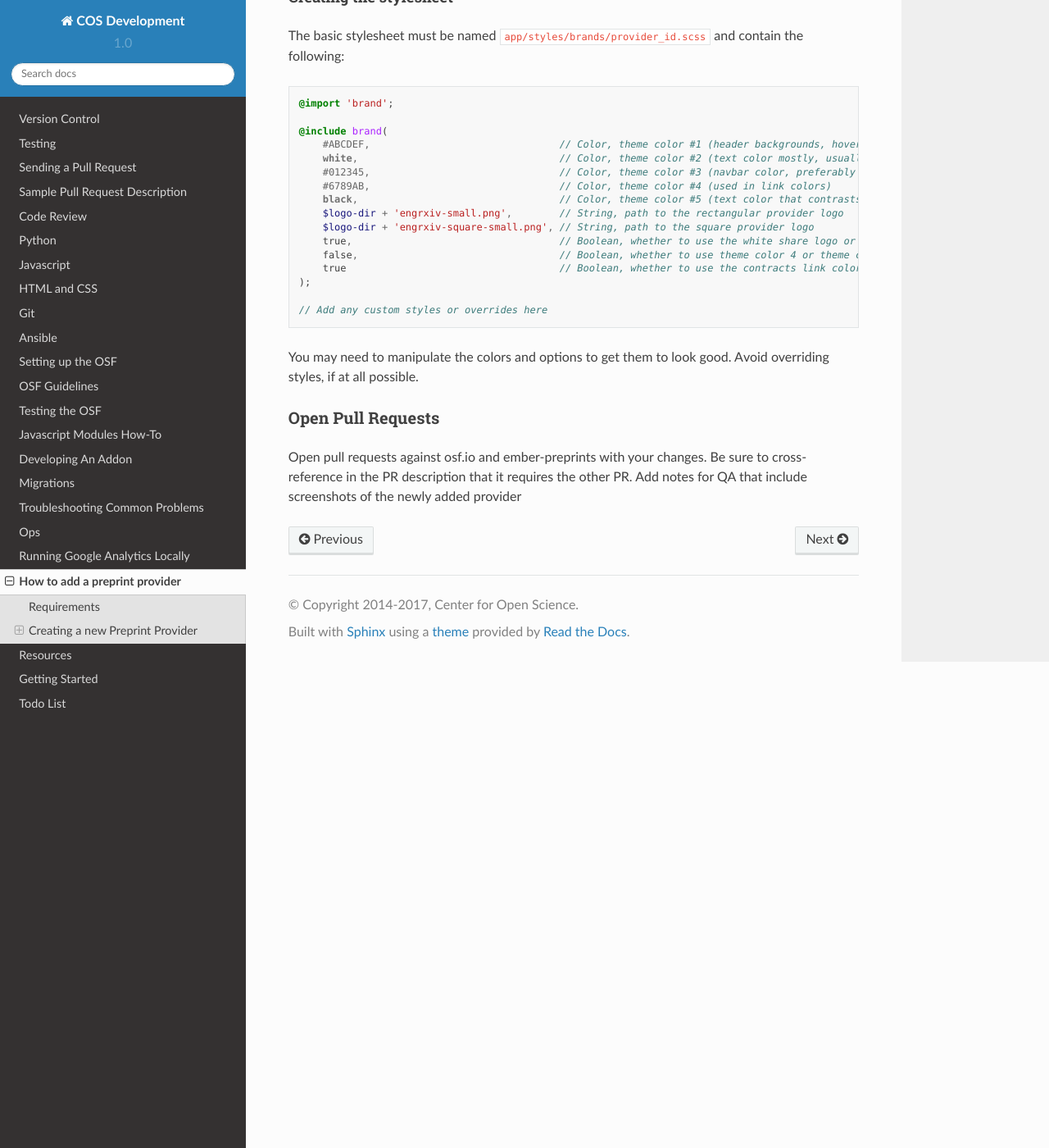
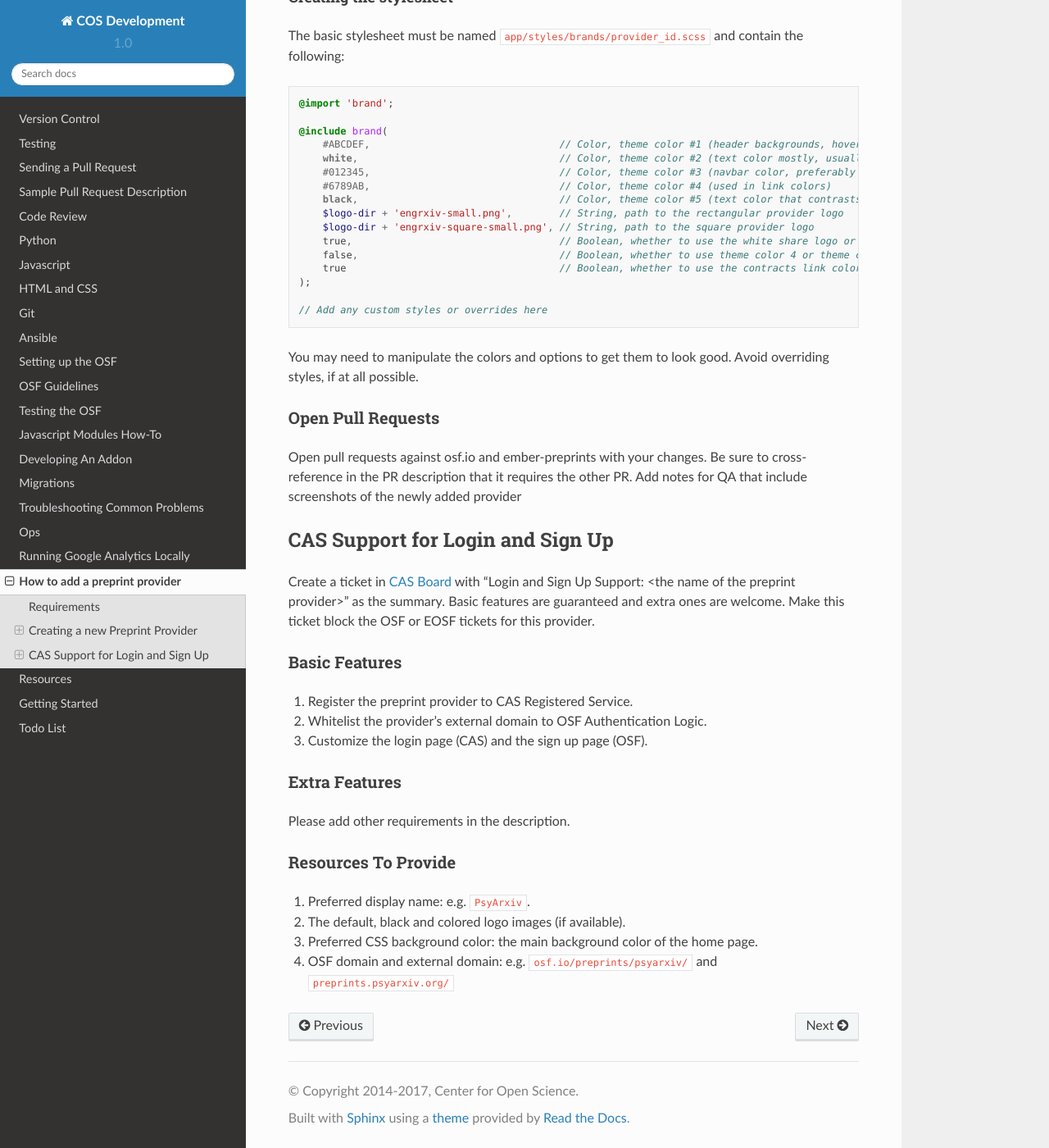
Before and after one commit to CenterForOpenScience/COSDev, a Sphinx documentation site: the page built from docs/osf/preprint_providers.rst, in a window 1280 px wide and 1400 px high, scrolled down 3406 px. Shown: the whole window at 82% size. Built offline with Sphinx 7.4.7 and the Read the Docs theme 2.0.0, drawn with Linux system fonts in a browser that asks for light colours.

Commit message:
Update docs for login and sign up support for  adding new preprint providers.

```diff
--- a/docs/osf/preprint_providers.rst
+++ b/docs/osf/preprint_providers.rst
@@ -184,3 +184,27 @@ Open Pull Requests
 ------------------
 Open pull requests against osf.io and ember-preprints with your changes. Be sure to cross-reference in the PR description that it requires the other PR.
 Add notes for QA that include screenshots of the newly added provider
+
+CAS Support for Login and Sign Up
+=================================
+Create a ticket in `CAS Board <https://openscience.atlassian.net/secure/RapidBoard.jspa?rapidView=78&useStoredSettings=true with title>`_ with "Login and Sign Up Support: <the name of the preprint provider>" as the summary. Basic features are guaranteed and extra ones are welcome. Make this ticket block the OSF or EOSF tickets for this provider.
+
+Basic Features
+--------------
+
+1. Register the preprint provider to CAS Registered Service.
+2. Whitelist the provider's external domain to OSF Authentication Logic.
+3. Customize the login page (CAS) and the sign up page (OSF).
+
+Extra Features
+--------------
+
+Please add other requirements in the description.
+
+Resources To Provide
+--------------------
+
+1. Preferred display name: e.g. ``PsyArxiv``.
+2. The default, black and colored logo images (if available).
+3. Preferred CSS background color: the main background color of the home page.
+4. OSF domain and external domain: e.g. ``osf.io/preprints/psyarxiv/`` and ``preprints.psyarxiv.org/``
```
